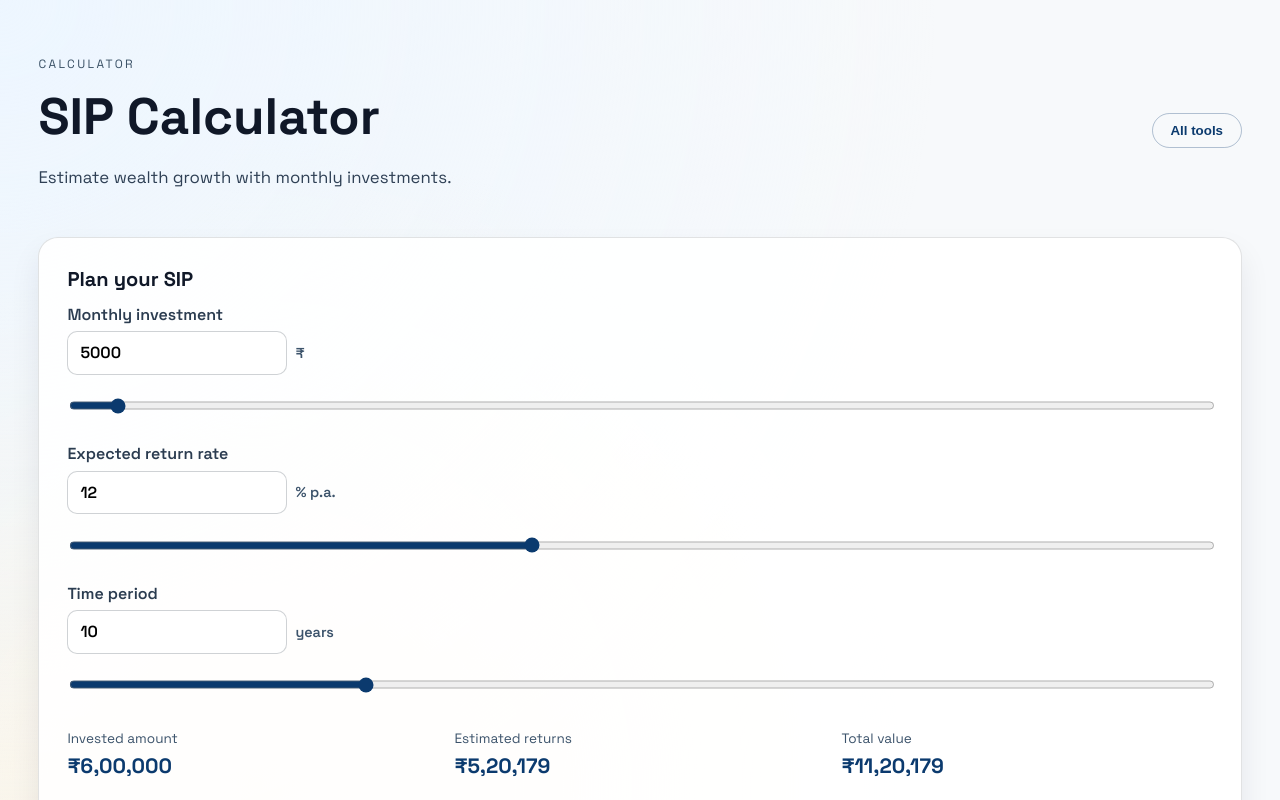
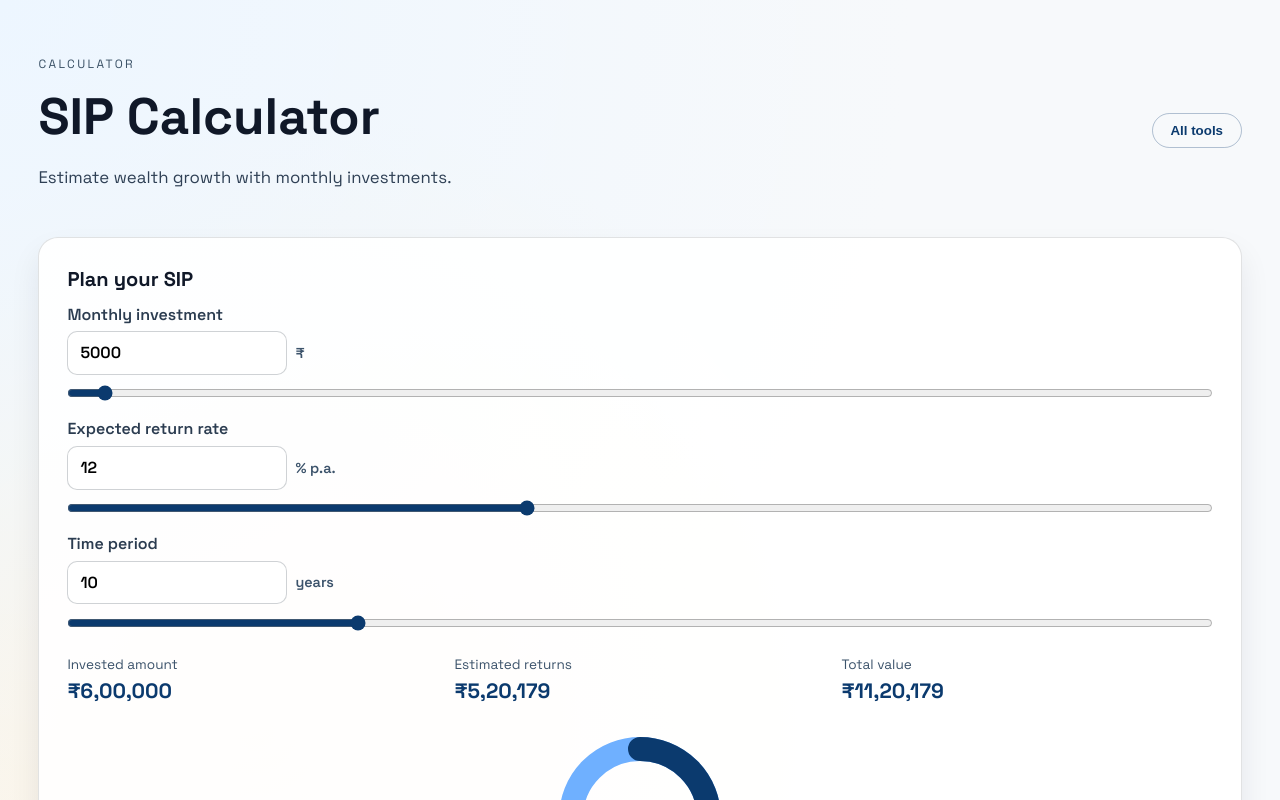
Before and after one commit to RakshithNM/calculators, a Vue app: page /sip-calculator in a window 1280 px wide. Shown: the top 800 px of the page. Built offline with nearby package versions, Linux system fonts and the light colour scheme.

Commit message:
Fixed slider sliding

```diff
--- a/src/components/SliderField.vue
+++ b/src/components/SliderField.vue
@@ -61,6 +61,7 @@ const clampValue = () => {
 .slider-field {
   display: grid;
   gap: 0.6rem;
+  width: 100%;
 }
 
 label {
@@ -68,6 +69,7 @@ label {
   gap: 0.4rem;
   font-weight: 600;
   color: #2b3c50;
+  width: 100%;
 }
 
 .slider-field__inputs {
@@ -91,7 +93,11 @@ label {
 }
 
 .slider-field__range {
+  display: block;
   width: 100%;
+  margin: 0;
+  padding: 0;
+  box-sizing: border-box;
   accent-color: #0b3a6e;
 }
 </style>
```
